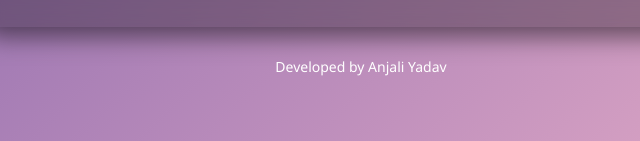
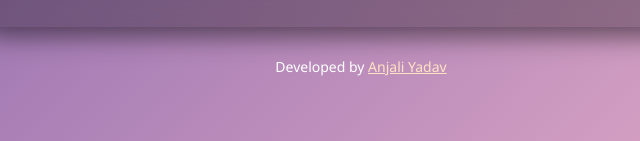
Before and after one commit to anjali-yadav17/SCT_SD_03, a plain HTML site: page index.html in a window 1280 px wide. Shown: the part 656-797 px from the top of the page, 279-919 px from the left. Drawn offline with Linux system fonts and the light colour scheme.

Commit message:
updated readme

```diff
--- a/index.html
+++ b/index.html
@@ -23,7 +23,7 @@
     </div>
     <div class="board" id="board"></div>
   </div>
-  <footer>Developed by Anjali Yadav</footer>
+  <footer>Developed by <a href="https://github.com/anjali-yadav17" style="color:bisque">Anjali Yadav</a> </footer>
   <script src="script.js"></script>
 </body>
 </html>
```
